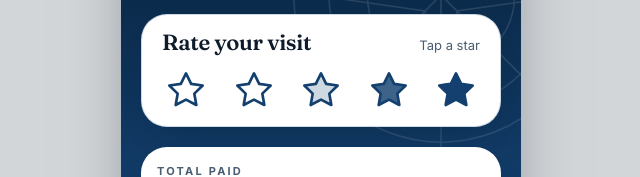
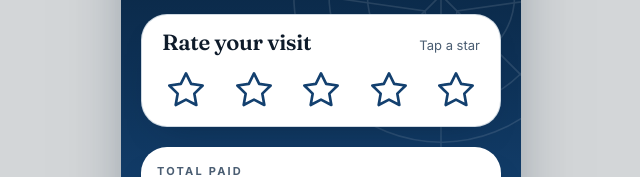
Before and after one commit to aadi310/nautica-smart-receipts, a Next.js app: page / in a window 1280 px wide. Shown: the part 229-406 px from the top of the page, without its empty margins (319-959 px from the left). Built offline with nearby package versions, Linux system fonts and the light colour scheme; a web font is replaced by a local one.

Commit message:
Refactor star rating component styles and behavior
Removed star animation and adjusted SVG fill logic.

```diff
--- a/app/page.tsx
+++ b/app/page.tsx
@@ -69,8 +69,6 @@ const FONT_FACES = `
 .nt-root a:active,.nt-root button:not(:disabled):active{transform:scale(.97)}
 
 /* Rating stars flash in a wave until the first tap */
-@keyframes nt-star{0%,10%{fill:transparent}24%,64%{fill:currentColor}80%,100%{fill:transparent}}
-.nt-star{fill:transparent;animation:nt-star 3.2s ease-in-out infinite}
 
 /* Light sweep across the tier card */
 @keyframes nt-sheen{0%,55%{left:-60%}100%{left:130%}}
@@ -82,7 +80,6 @@ const FONT_FACES = `
 .nt-wave-b{animation:nt-drift 26s linear infinite reverse}
 
 @media (prefers-reduced-motion:reduce){
-  .nt-star{animation:none;fill:currentColor}
   .nt-sheen::after{animation:none;display:none}
   .nt-root a,.nt-root button:not(:disabled){transition:none}
   .nt-root a:active,.nt-root button:not(:disabled):active{transform:none}
@@ -1280,7 +1277,7 @@ function Stars({ value, onChange, size = "h-9 w-9", label, spread = false }: { v
     <div role="radiogroup" aria-label={label} className={spread ? "flex justify-between px-1" : "flex gap-1.5"}>
       {[1, 2, 3, 4, 5].map((n) => (
         <button key={n} type="button" role="radio" aria-checked={value === n} aria-label={`${n} star${n > 1 ? "s" : ""}`} onClick={() => onChange(n)} className={`text-[var(--b-acc)] ${FOCUS}`}>
-          <svg viewBox="0 0 24 24" strokeWidth="1.6" strokeLinejoin="round" style={{ animationDelay: `${n * 0.2}s` }} className={`${size} stroke-current ${value === 0 ? "nt-star" : n <= value ? "fill-current" : "fill-transparent"}`}>
+          <svg viewBox="0 0 24 24" strokeWidth="1.6" strokeLinejoin="round" className={`${size} stroke-current ${n <= value ? "fill-current" : "fill-transparent"}`}>
             {PATHS.star}
           </svg>
         </button>
```
